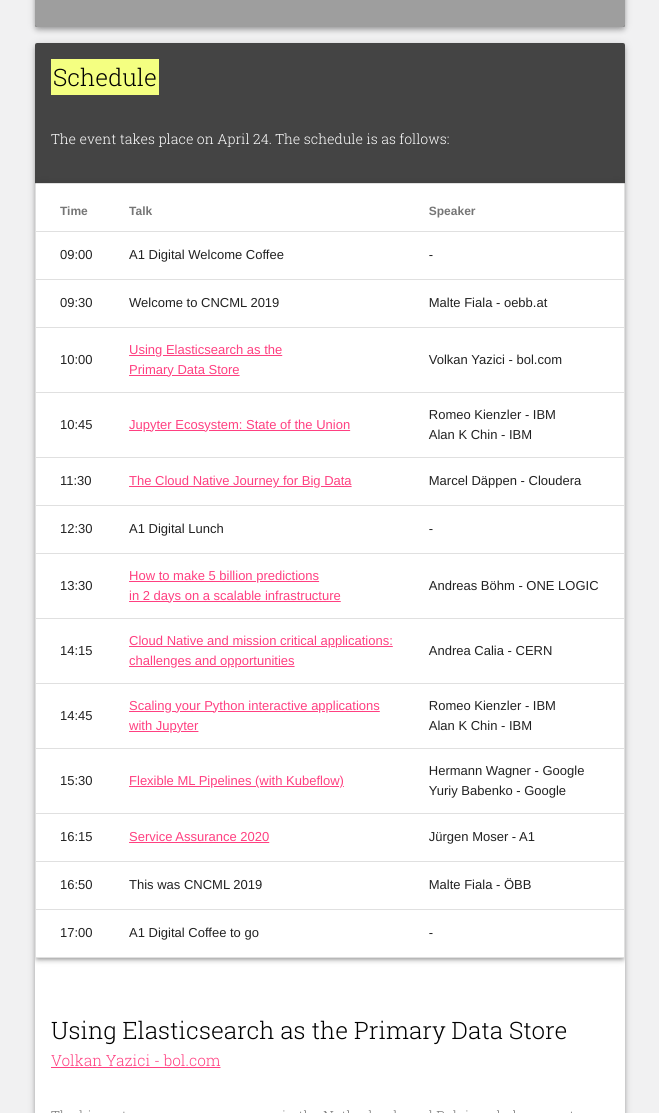
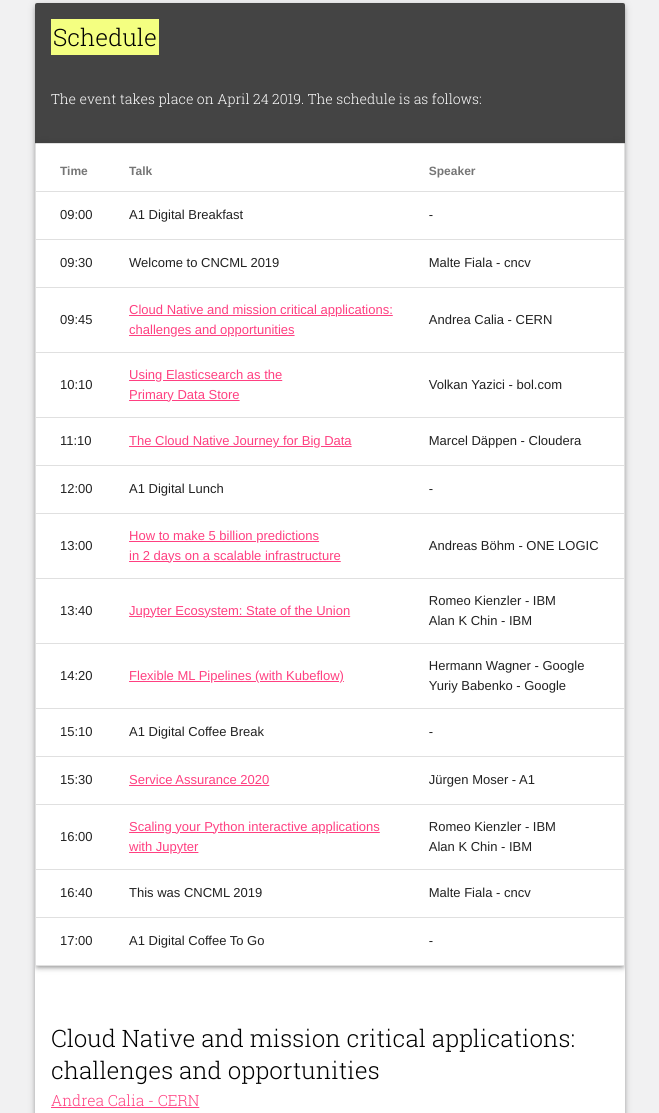
Before and after one commit to cloudnativecomputingvienna/cloudnativecomputingvienna.github.io, a plain HTML site: page index.html in a window 1280 px wide. Shown: the part 1127-2240 px from the top of the page, without its empty margins (310-969 px from the left). Drawn offline with Linux system fonts and the light colour scheme; grey boxes are pictures that could not be loaded.

Commit message:
Add timetable

```diff
--- a/index.html
+++ b/index.html
@@ -32,7 +32,7 @@
             <div class="mdl-card__supporting-text" style=" color: white;">
               <p>On <mark>April 24 2019</mark>, cncv will do a whole day dedicated to discussing machine learning pipelines.</p>
 	      <p>Venue: <mark>A1 Main Hall, Lasallestraße 9, 1020 Vienna</mark></p>
-	      <p>Entrance Fee: <mark>None</mark>, <a href="https://www.meetup.com/Cloud-Native-Computing-Vienna/events/258813467/"></p><p>Save your slot on meetup.com</a> or <a href="mailto:them@aykit.org">via mail</a></p>
+	      <p>Entrance Fee: <mark>None</mark>, <a href="https://www.meetup.com/Cloud-Native-Computing-Vienna/events/258813467/">Save your slot on meetup.com</a> or <a href="mailto:them@aykit.org">via mail</a></p>
 	      <p>
 		Data crunching pipelines in distributed environments have come a long way. On CNCML day we are going to take a look at how those pipelines are tackled and implemented in 2019.
 	      </p>
@@ -46,7 +46,7 @@
 	      <h2 class="mdl-card__title-text" style=" color: white;background: #444;"><mark>Schedule</mark></h2>
 	  </div>
 	  <div class="mdl-card__supporting-text" style=" color: white; background: #444; width:100%;">
-	    <p>The event takes place on April 24. The schedule is as follows:</p>
+	    <p>The event takes place on April 24 2019. The schedule is as follows:</p>
 	  </div>
 	  <table class="mdl-data-table mdl-js-data-table mdl-shadow--3dp" style="width: 100%;">
 	    <thead>
@@ -59,72 +59,91 @@
 	    <tbody>
 	      <tr>
 		<td class="mdl-data-table__cell--non-numeric">09:00</td>
-		<td class="mdl-data-table__cell--non-numeric">A1 Digital Welcome Coffee</td>
+		<td class="mdl-data-table__cell--non-numeric">A1 Digital Breakfast</td>
 		<td class="mdl-data-table__cell--non-numeric"> - </td>
 	      </tr>
 	      <tr>
 		<td class="mdl-data-table__cell--non-numeric">09:30</td>
 		<td class="mdl-data-table__cell--non-numeric">Welcome to CNCML 2019</td>
-		<td class="mdl-data-table__cell--non-numeric">Malte Fiala - oebb.at</td>
+		<td class="mdl-data-table__cell--non-numeric">Malte Fiala - cncv</td>
 	      </tr>
 	      <tr>
-		<td class="mdl-data-table__cell--non-numeric">10:00</td>
+		<td class="mdl-data-table__cell--non-numeric">09:45</td>
+		<td class="mdl-data-table__cell--non-numeric"><a href="#cern">Cloud Native and mission critical applications:<br>challenges and opportunities</a></td>
+		<td class="mdl-data-table__cell--non-numeric">Andrea Calia - CERN</td>
+	      </tr>
+	      <tr>
+		<td class="mdl-data-table__cell--non-numeric">10:10</td>
 		<td class="mdl-data-table__cell--non-numeric"><a href="#elasticsearch">Using Elasticsearch as the<br>Primary Data Store</a></td>
 		<td class="mdl-data-table__cell--non-numeric">Volkan Yazici - bol.com</td>
 	      </tr>
 	      <tr>
-		<td class="mdl-data-table__cell--non-numeric">10:45</td>
+		<td class="mdl-data-table__cell--non-numeric">11:10</td>
+		<td class="mdl-data-table__cell--non-numeric"><a href="#cloudnativejourney">The Cloud Native Journey for Big Data</a></td>
+		<td class="mdl-data-table__cell--non-numeric">Marcel Däppen - Cloudera</td>
+	      </tr>
+	      <tr>
+		<td class="mdl-data-table__cell--non-numeric">12:00</td>
+		<td class="mdl-data-table__cell--non-numeric">A1 Digital Lunch</td>
+		<td class="mdl-data-table__cell--non-numeric">-</td>
+	      </tr>
+	      <tr>
+		<td class="mdl-data-table__cell--non-numeric">13:00</td>
+		<td class="mdl-data-table__cell--non-numeric"><a href="#onelogic">How to make 5 billion predictions <br>in 2 days on a scalable infrastructure</a></td>
+		<td class="mdl-data-table__cell--non-numeric">Andreas Böhm - ONE LOGIC</td>
+	      </tr>
+	      <tr>
+		<td class="mdl-data-table__cell--non-numeric">13:40</td>
 		<td class="mdl-data-table__cell--non-numeric"><a href="#jupyter_ecosystem">Jupyter Ecosystem: State of the Union</a></td>
 		<td class="mdl-data-table__cell--non-numeric">Romeo Kienzler - IBM<br>Alan K Chin - IBM</td>
 	      </tr>
 	      <tr>
-		<td class="mdl-data-table__cell--non-numeric">11:30</td>
-		<td class="mdl-data-table__cell--non-numeric"><a href="#cloudnativejourney">The Cloud Native Journey for Big Data</a></td>
-		<td class="mdl-data-table__cell--non-numeric">Marcel Däppen - Cloudera</td>
+		<td class="mdl-data-table__cell--non-numeric">14:20</td>
+		<td class="mdl-data-table__cell--non-numeric"><a href="#kubeflow">Flexible ML Pipelines (with Kubeflow)</a></td>
+		<td class="mdl-data-table__cell--non-numeric"> Hermann Wagner - Google<br>Yuriy Babenko - Google </td>
 	      </tr>
 	      <tr>
-		<td class="mdl-data-table__cell--non-numeric">12:30</td>
-		<td class="mdl-data-table__cell--non-numeric">A1 Digital Lunch</td>
+		<td class="mdl-data-table__cell--non-numeric">15:10</td>
+		<td class="mdl-data-table__cell--non-numeric">A1 Digital Coffee Break</td>
 		<td class="mdl-data-table__cell--non-numeric">-</td>
 	      </tr>
 	      <tr>
-		<td class="mdl-data-table__cell--non-numeric">13:30</td>
-		<td class="mdl-data-table__cell--non-numeric"><a href="#onelogic">How to make 5 billion predictions <br>in 2 days on a scalable infrastructure</a></td>
-		<td class="mdl-data-table__cell--non-numeric">Andreas Böhm - ONE LOGIC</td>
+		<td class="mdl-data-table__cell--non-numeric">15:30</td>
+		<td class="mdl-data-table__cell--non-numeric"><a href="#serviceassurance">Service Assurance 2020</a></td>
+		<td class="mdl-data-table__cell--non-numeric">Jürgen Moser - A1</td>
 	      </tr>
 	      <tr>
-		<td class="mdl-data-table__cell--non-numeric">14:15</td>
-		<td class="mdl-data-table__cell--non-numeric"><a href="#cern">Cloud Native and mission critical applications:<br>challenges and opportunities</a></td>
-		<td class="mdl-data-table__cell--non-numeric">Andrea Calia - CERN</td>
-	      </tr>
-	      <tr>
-		<td class="mdl-data-table__cell--non-numeric">14:45</td>
+		<td class="mdl-data-table__cell--non-numeric">16:00</td>
 		<td class="mdl-data-table__cell--non-numeric"><a href="#pythoninteractive">Scaling your Python interactive applications <br>with Jupyter</a></td>
 		<td class="mdl-data-table__cell--non-numeric">Romeo Kienzler - IBM<br>Alan K Chin - IBM</td>
 	      </tr>
 	      <tr>
-		<td class="mdl-data-table__cell--non-numeric">15:30</td>
-		<td class="mdl-data-table__cell--non-numeric"><a href="#kubeflow">Flexible ML Pipelines (with Kubeflow)</a></td>
-		<td class="mdl-data-table__cell--non-numeric"> Hermann Wagner - Google<br>Yuriy Babenko - Google </td>
-	      </tr>
-	      <tr>
-		<td class="mdl-data-table__cell--non-numeric">16:15</td>
-		<td class="mdl-data-table__cell--non-numeric"><a href="#serviceassurance">Service Assurance 2020</a></td>
-		<td class="mdl-data-table__cell--non-numeric">Jürgen Moser - A1</td>
-	      </tr>
-	      <tr>
-		<td class="mdl-data-table__cell--non-numeric">16:50</td>
+		<td class="mdl-data-table__cell--non-numeric">16:40</td>
 		<td class="mdl-data-table__cell--non-numeric">This was CNCML 2019</td>
-		<td class="mdl-data-table__cell--non-numeric">Malte Fiala - ÖBB</td>
+		<td class="mdl-data-table__cell--non-numeric">Malte Fiala - cncv</td>
 	      </tr>
 	      <tr>
 		<td class="mdl-data-table__cell--non-numeric">17:00</td>
-		<td class="mdl-data-table__cell--non-numeric">A1 Digital Coffee to go</td>
+		<td class="mdl-data-table__cell--non-numeric">A1 Digital Coffee To Go</td>
 		<td class="mdl-data-table__cell--non-numeric">-</td>
 	      </tr>
 	    </tbody>
 	  </table>
 	  <br>&nbsp;<br>
+	  <div class="mdl-card__title" id="cern">
+	    <h2 class="mdl-card__title-text">
+	      Cloud Native and mission critical applications: challenges and opportunities
+	    </h2>
+	  </div>
+	  <div class="mdl-card__supporting-text" style="margin-top: -30px;">
+	    <a href="https://home.cern">Andrea Calia - CERN</a>
+	  </div>
+	  <div class="mdl-card__supporting-text ">
+	    <p>CERN is the European Organization for Nuclear Research and part of its mission is to give an answer to questions like: What is the nature of our universe? In order to study even the most minute bit of the matter, a particle accelerator complex is built to accommodate a variety of experiments.</p>
+	    <p>The biggest accelerator is the Large Hadron Collider (LHC) that was able to produce the collisions that led to the discovery of the Higgs boson in 2012. The LHC can count with a sophisticated software infrastructure that is able to control each hardware device of the machine as well as providing the controls tools to the machine’s operators. Today, all the servers that are needed for operations are deployed on bare machines running a customized Linux distribution. In the view of taking advantage of the new cloud infrastructures available today, a Kubernetes prototype cluster has been setup to assess the viability of such container orchestration tools in CERN operational scenarios: high availability, fault tolerance, easy intervention, fast rollback and long term maintenance.</p>
+	    <p>In this talk, some preliminary results will be presented along with considerations on the usage of container orchestration solutions in mission-critical systems.
+	    </p>
+	  </div>
 	  <div class="mdl-card__title" id="elasticsearch">
 	    <h2 class="mdl-card__title-text">
 	      Using Elasticsearch as the Primary Data Store
@@ -135,18 +154,6 @@
 	  </div>
 	  <div class="mdl-card__supporting-text ">
 	      <p>The biggest e-commerce company in the Netherlands and Belgium, bol.com, set out on a 4 year journey to rethink and rebuild their entire ETL (Extract, Transform, Load) pipeline, that has been cooking up the data used by its search engine since the dawn of time. This more than a decade old white-bearded giant, breathing in the dungeons of shady Oracle PL/SQL hacks, was in a state of decay, causing ever increasing hiccups on production. A rewrite was inevitable. After drafting many blueprints, we went for a Java service backed by Elasticsearch as the primary storage! This idea brought shivers to even the most senior Elasticsearch consultants hired, so to ease your mind I’ll walk you through why we took such a radical approach and how we managed to escape our legacy.</p>
-	  </div>
-	  <div class="mdl-card__title" id="jupyter_ecosystem">
-	    <h2 class="mdl-card__title-text">
-	      Jupyter Ecosystem: State of the Union
-	    </h2>
-	  </div>
-	  <div class="mdl-card__supporting-text" style="margin-top: -30px;">
-	    <a href="https://www.ibm.com/at-de/">Romeo Kienzler - IBM</a><br>
-	    <a href="https://www.ibm.com/at-de/">Alan K Chin - IBM</a>
-	  </div>
-	  <div class="mdl-card__supporting-text ">
-	      <p>The Jupyter Notebook Stack has become the "de facto" platform used by scientists to build interactive applications to tackle scientific and machine learning problems. In this session, we will explore the different projects that compose the Jupyter ecosystem, including JupyterHub, Jupyter Notebook classic and JupyterLab, discuss their purposes, directions and provide live demos to showcase the user experience of these projects. We will also address some existing limitations of the platform, and how combining different components together can help you overcome these existing issues such as scalability, end-to-end security, sharing of resources such as GPU.</p>
 	  </div>
 	  <div class="mdl-card__title" id="cloudnativejourney">
 	    <h2 class="mdl-card__title-text">
@@ -171,23 +178,9 @@
 	  <div class="mdl-card__supporting-text ">
 	      <p>MARKANT is the largest trade and industry collaboration for European food retail, working with over 14,000 industry partners and approximately 150 trade partners. Together with ONE LOGIC, MARKANT is developing a centralized forecasting platform for their trade and industry partners. The goals is to obtain precise sales forecasts up to 26 weeks in advance. With more than 200 article-location-combinations, this means that 5.5 billion forecasts have to be calculated every week within just 2 days’ time. Additionally, the statistical models must be able to take into account events like promotions and external effects like holidays. The results are optimized production, logistics, and sales processes, leading to significant savings and a reduction of environmental footprint.</p>
 	  </div>
-	  <div class="mdl-card__title" id="cern">
+	  <div class="mdl-card__title" id="jupyter_ecosystem">
 	    <h2 class="mdl-card__title-text">
-	      Cloud Native and mission critical applications: challenges and opportunities
-	    </h2>
-	  </div>
-	  <div class="mdl-card__supporting-text" style="margin-top: -30px;">
-	    <a href="https://home.cern">Andrea Calia - CERN</a>
-	  </div>
-	  <div class="mdl-card__supporting-text ">
-	    <p>CERN is the European Organization for Nuclear Research and part of its mission is to give an answer to questions like: What is the nature of our universe? In order to study even the most minute bit of the matter, a particle accelerator complex is built to accommodate a variety of experiments.</p>
-	    <p>The biggest accelerator is the Large Hadron Collider (LHC) that was able to produce the collisions that led to the discovery of the Higgs boson in 2012. The LHC can count with a sophisticated software infrastructure that is able to control each hardware device of the machine as well as providing the controls tools to the machine’s operators. Today, all the servers that are needed for operations are deployed on bare machines running a customized Linux distribution. In the view of taking advantage of the new cloud infrastructures available today, a Kubernetes prototype cluster has been setup to assess the viability of such container orchestration tools in CERN operational scenarios: high availability, fault tolerance, easy intervention, fast rollback and long term maintenance.</p>
-	    <p>In this talk, some preliminary results will be presented along with considerations on the usage of container orchestration solutions in mission-critical systems.
-	    </p>
-	  </div>
-	  <div class="mdl-card__title" id="pythoninteractive">
-	    <h2 class="mdl-card__title-text">
-	      Scaling your Python interactive applications with Jupyter
+	      Jupyter Ecosystem: State of the Union
 	    </h2>
 	  </div>
 	  <div class="mdl-card__supporting-text" style="margin-top: -30px;">
@@ -195,7 +188,7 @@
 	    <a href="https://www.ibm.com/at-de/">Alan K Chin - IBM</a>
 	  </div>
 	  <div class="mdl-card__supporting-text ">
-	       <p>Jupyter Notebooks have become the "de facto" platform used by scientists and engineers to build Python interactive applications to tackle scientific and machine learning problems. However, with the popularity of big data analytics and complex deep learning workloads, there is a growing requirement to extend the computation across a cluster of computers in a parallel fashion. In this talk, we will describe how to use multiple Jupyter Notebook components to enable the orchestration and distribution of interactive machine learning and deep learning workloads across different types of computing clusters including Apache Spark and Kubernetes. This talk is intended to attendees interested in distributed platforms and scientists experiencing difficulties on scaling their scientific workloads across multiple machines.</p>
+	      <p>The Jupyter Notebook Stack has become the "de facto" platform used by scientists to build interactive applications to tackle scientific and machine learning problems. In this session, we will explore the different projects that compose the Jupyter ecosystem, including JupyterHub, Jupyter Notebook classic and JupyterLab, discuss their purposes, directions and provide live demos to showcase the user experience of these projects. We will also address some existing limitations of the platform, and how combining different components together can help you overcome these existing issues such as scalability, end-to-end security, sharing of resources such as GPU.</p>
 	  </div>
 	  <div class="mdl-card__title" id="kubeflow">
 	    <h2 class="mdl-card__title-text">
@@ -244,6 +237,18 @@
 	      Uncaged data is the bases to new possibilities like machine learning.
 	    </p>
 	  </div>
+	  <div class="mdl-card__title" id="pythoninteractive">
+	    <h2 class="mdl-card__title-text">
+	      Scaling your Python interactive applications with Jupyter
+	    </h2>
+	  </div>
+	  <div class="mdl-card__supporting-text" style="margin-top: -30px;">
+	    <a href="https://www.ibm.com/at-de/">Romeo Kienzler - IBM</a><br>
+	    <a href="https://www.ibm.com/at-de/">Alan K Chin - IBM</a>
+	  </div>
+	  <div class="mdl-card__supporting-text ">
+	       <p>Jupyter Notebooks have become the "de facto" platform used by scientists and engineers to build Python interactive applications to tackle scientific and machine learning problems. However, with the popularity of big data analytics and complex deep learning workloads, there is a growing requirement to extend the computation across a cluster of computers in a parallel fashion. In this talk, we will describe how to use multiple Jupyter Notebook components to enable the orchestration and distribution of interactive machine learning and deep learning workloads across different types of computing clusters including Apache Spark and Kubernetes. This talk is intended to attendees interested in distributed platforms and scientists experiencing difficulties on scaling their scientific workloads across multiple machines.</p>
+	  </div>
 	  </div>
 	  <div class="mdl-card mdl-shadow--4dp demo-card-wide">
 	  <div class="mdl-card__title" style="background: #444;">
```
